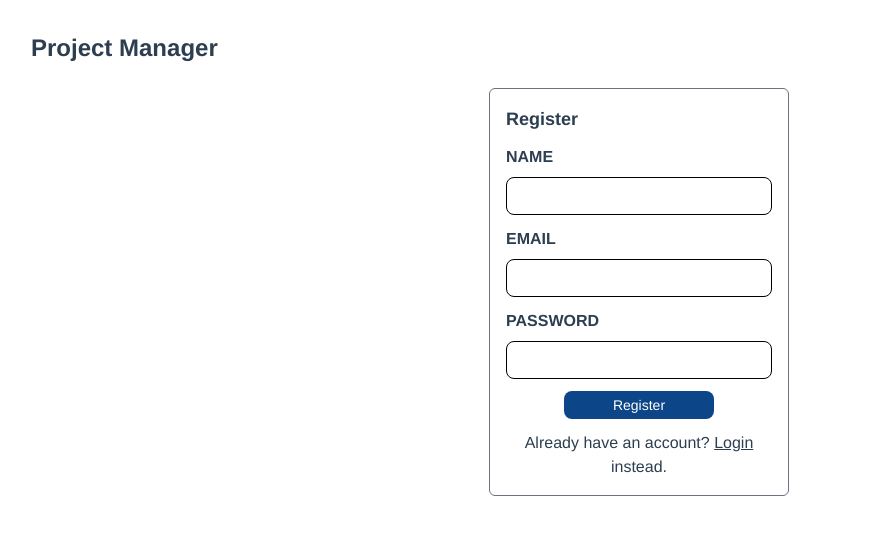
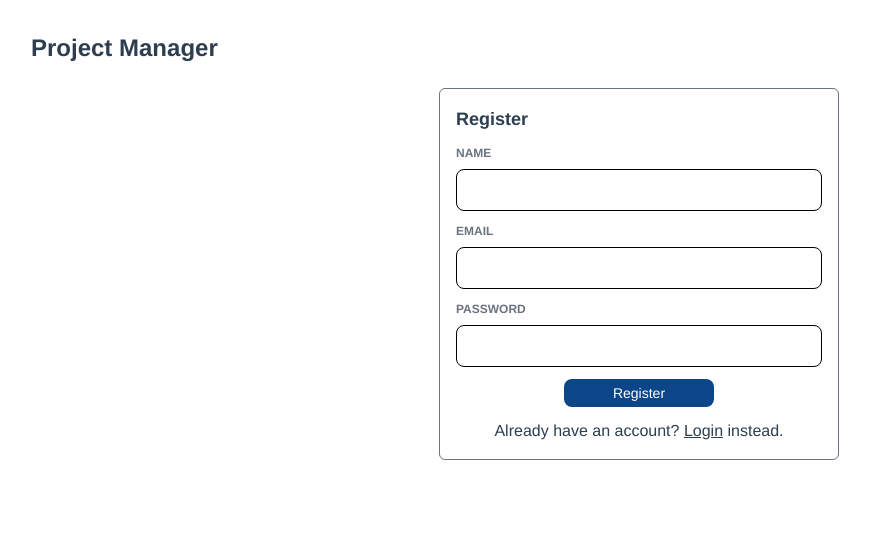
Before and after one commit to eng-gira/project-manager-kanban, a Vue app: page /auth/register in a window 1280 px wide. Shown: the top 534 px of the page, without its empty margins (1-871 px from the left). Built offline with nearby package versions, Linux system fonts and the light colour scheme; no server answers; what oh-vue-icons would draw is missing.

Commit message:
Update ProjectView

```diff
--- a/src/assets/main.css
+++ b/src/assets/main.css
@@ -646,14 +646,6 @@ video {
   width: 100vw;
 }
 
-.w-\[600px\] {
-  width: 600px;
-}
-
-.w-\[400px\] {
-  width: 400px;
-}
-
 .w-\[150px\] {
   width: 150px;
 }
@@ -664,6 +656,10 @@ video {
 
 .w-\[50px\] {
   width: 50px;
+}
+
+.w-\[25px\] {
+  width: 25px;
 }
 
 .w-\[240px\] {
@@ -730,6 +726,12 @@ video {
   justify-content: space-around;
 }
 
+.space-y-2 > :not([hidden]) ~ :not([hidden]) {
+  --tw-space-y-reverse: 0;
+  margin-top: calc(0.5rem * calc(1 - var(--tw-space-y-reverse)));
+  margin-bottom: calc(0.5rem * var(--tw-space-y-reverse));
+}
+
 .space-x-8 > :not([hidden]) ~ :not([hidden]) {
   --tw-space-x-reverse: 0;
   margin-right: calc(2rem * var(--tw-space-x-reverse));
@@ -752,12 +754,6 @@ video {
   --tw-space-x-reverse: 0;
   margin-right: calc(0.5rem * var(--tw-space-x-reverse));
   margin-left: calc(0.5rem * calc(1 - var(--tw-space-x-reverse)));
-}
-
-.space-y-2 > :not([hidden]) ~ :not([hidden]) {
-  --tw-space-y-reverse: 0;
-  margin-top: calc(0.5rem * calc(1 - var(--tw-space-y-reverse)));
-  margin-bottom: calc(0.5rem * var(--tw-space-y-reverse));
 }
 
 .space-y-3 > :not([hidden]) ~ :not([hidden]) {
@@ -800,10 +796,6 @@ video {
 
 .rounded {
   border-radius: 0.25rem;
-}
-
-.rounded-full {
-  border-radius: 9999px;
 }
 
 .border {
@@ -961,16 +953,6 @@ video {
   padding-right: 0.75rem;
 }
 
-.py-0 {
-  padding-top: 0px;
-  padding-bottom: 0px;
-}
-
-.px-1 {
-  padding-left: 0.25rem;
-  padding-right: 0.25rem;
-}
-
 .text-left {
   text-align: left;
 }
@@ -1004,6 +986,10 @@ video {
   line-height: 1.75rem;
 }
 
+.text-\[10px\] {
+  font-size: 10px;
+}
+
 .font-bold {
   font-weight: 700;
 }
@@ -1024,6 +1010,11 @@ video {
 .text-red-500 {
   --tw-text-opacity: 1;
   color: rgb(239 68 68 / var(--tw-text-opacity));
+}
+
+.text-gray-500 {
+  --tw-text-opacity: 1;
+  color: rgb(107 114 128 / var(--tw-text-opacity));
 }
 
 .text-gray-900 {
@@ -1125,6 +1116,10 @@ video {
     width: 20px;
   }
 
+  .lg\:w-\[400px\] {
+    width: 400px;
+  }
+
   .lg\:w-\[300px\] {
     width: 300px;
   }
@@ -1164,6 +1159,16 @@ video {
     line-height: 1.75rem;
   }
 
+  .lg\:text-xs {
+    font-size: 0.75rem;
+    line-height: 1rem;
+  }
+
+  .lg\:text-base {
+    font-size: 1rem;
+    line-height: 1.5rem;
+  }
+
   .lg\:text-xl {
     font-size: 1.25rem;
     line-height: 1.75rem;
--- a/src/views/ProjectView.vue
+++ b/src/views/ProjectView.vue
@@ -116,7 +116,7 @@
 
                             <input
                                 type="text"
-                                class="p-2 block bg-transparent h-[28px] lg:text-md text-sm"
+                                class="p-2 block w-full bg-transparent h-[28px] lg:text-md text-sm"
                                 placeholder="Add a task..."
                                 @keyup.enter="addTask($event, column.id, columnIndex)"
                                 @keyup.esc="$event.target.value = ''"
@@ -129,7 +129,7 @@
                     <div class="p-2 mr-4 text-left shadow rounded bg-gray-300 min-w-[200px] lg:min-w-[300px] h-[30px] lg:h-[45px] flex lg:text-md text-sm">
                         <input
                             type="text"
-                            class="p-2 mr-2 flex-grow bg-transparent"
+                            class="p-2 mr-2 bg-transparent"
                             placeholder="Add a Column..."
                             v-model="columnName"
                             @keyup.enter="addColumn"
```
Also changed, not shown: 7 other files (tests, documents, lock files or other folders).
